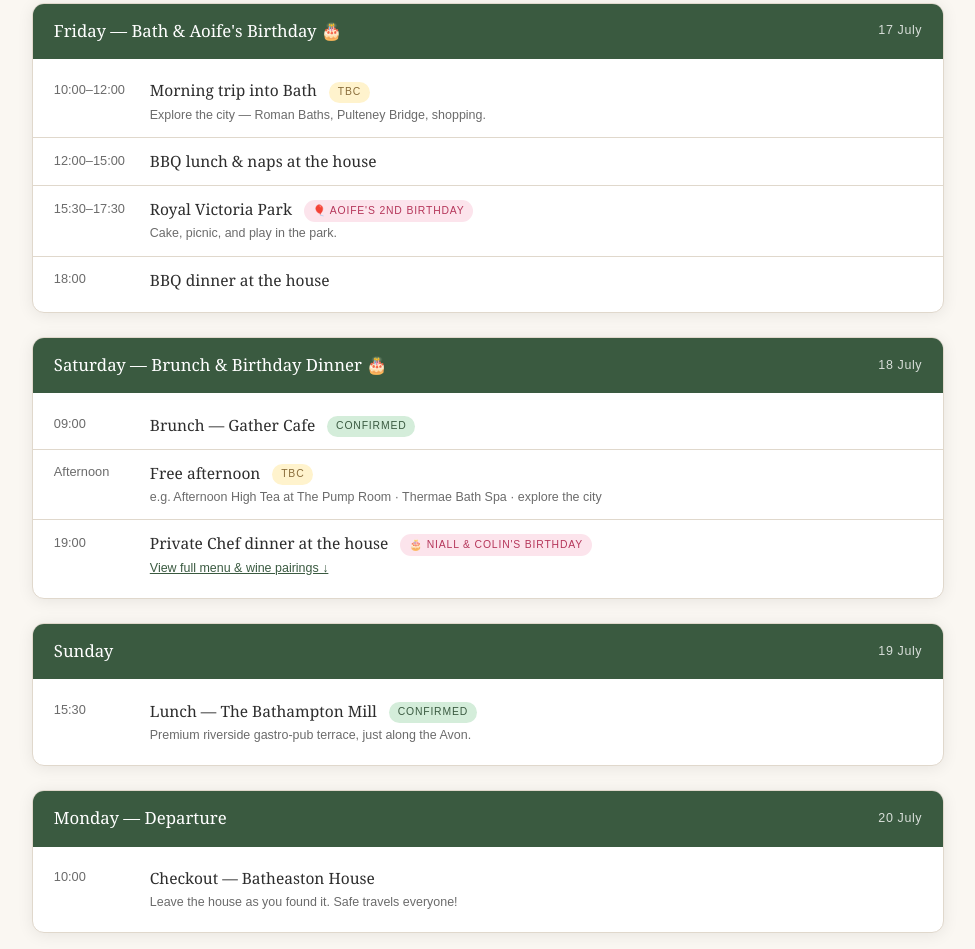
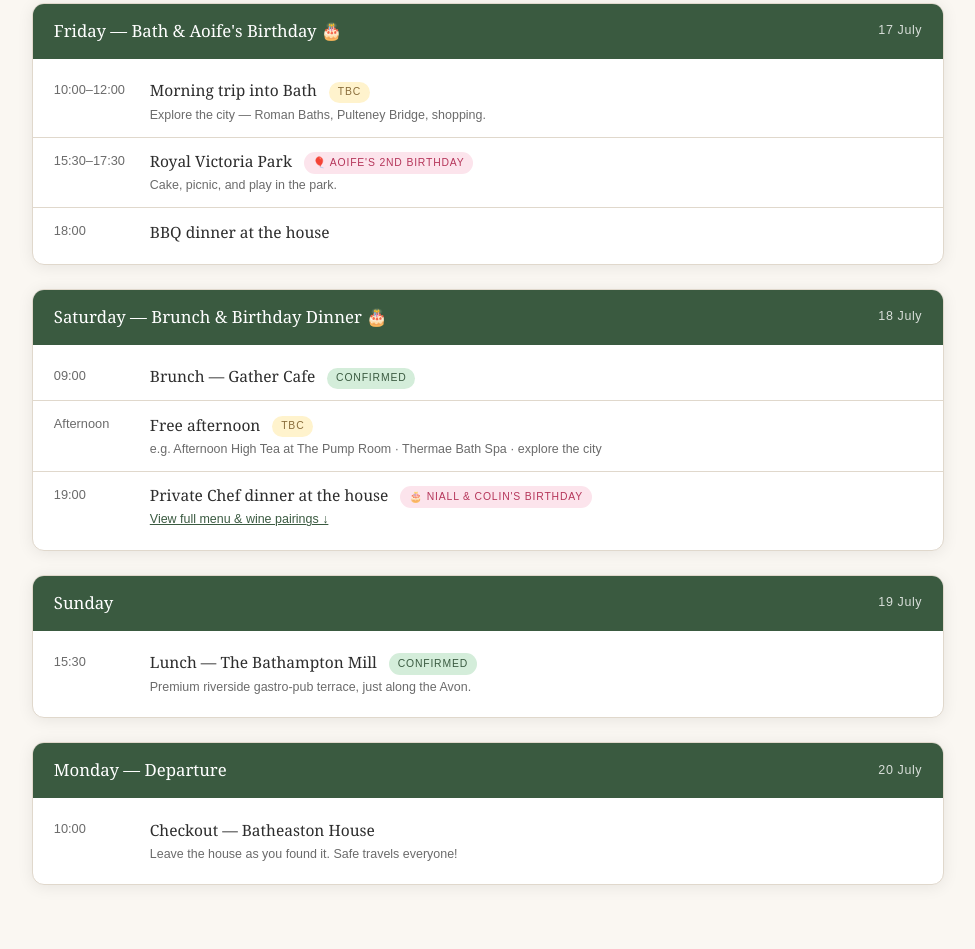
Before and after one commit to Phelimb/bradley-bath-2026-r4f8jk2m, a plain HTML site: page index.html in a window 1280 px wide. Shown: the part 2775-3724 px from the top of the page, without its empty margins (152-1127 px from the left). Drawn offline with Linux system fonts and the light colour scheme.

Commit message:
Remove implied BBQ lunch entry from Friday schedule
Co-Authored-By: Claude Sonnet 4.6 <noreply@anthropic.com>

```diff
--- a/index.html
+++ b/index.html
@@ -693,12 +693,6 @@
             </div>
           </div>
           <div class="event">
-            <span class="event-time">12:00–15:00</span>
-            <div class="event-body">
-              <div class="event-title">BBQ lunch &amp; naps at the house</div>
-            </div>
-          </div>
-          <div class="event">
             <span class="event-time">15:30–17:30</span>
             <div class="event-body">
               <div class="event-title">Royal Victoria Park <span class="badge badge-birthday">🎈 Aoife's 2nd Birthday</span></div>
```
